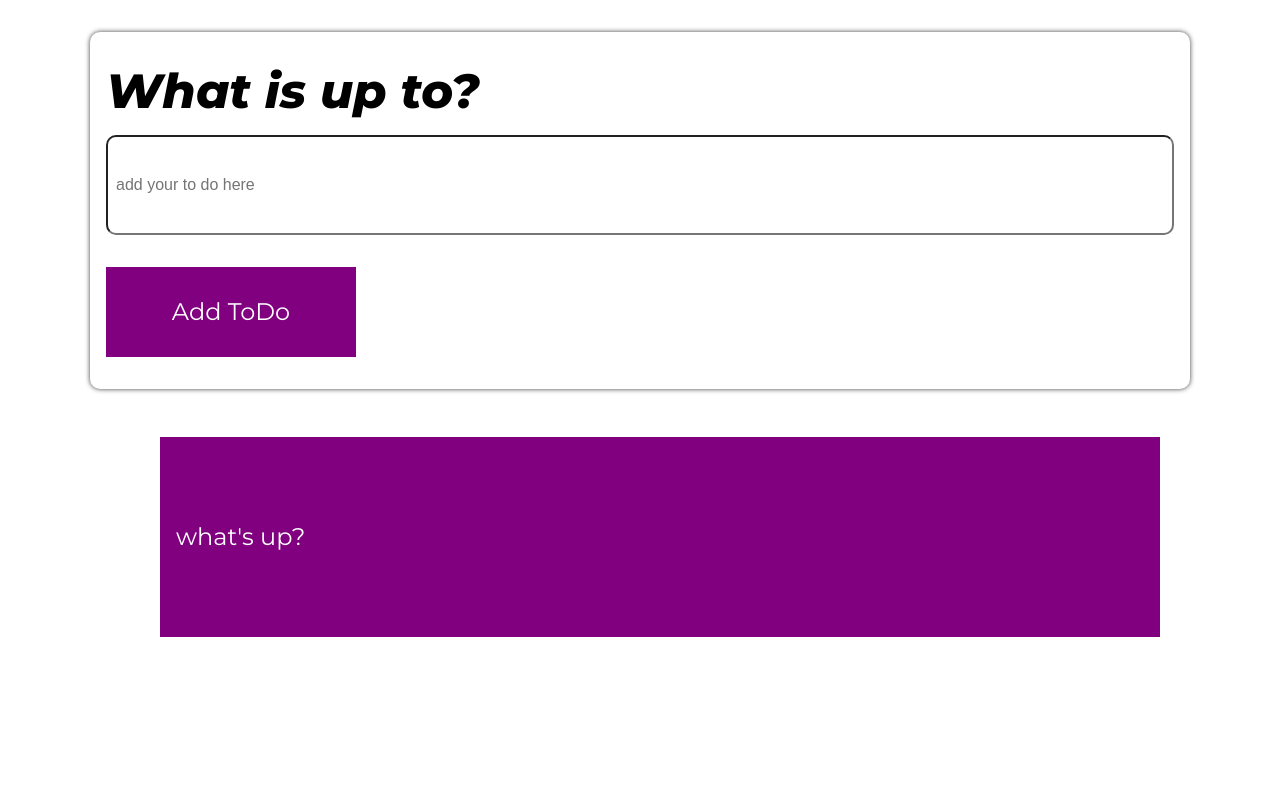
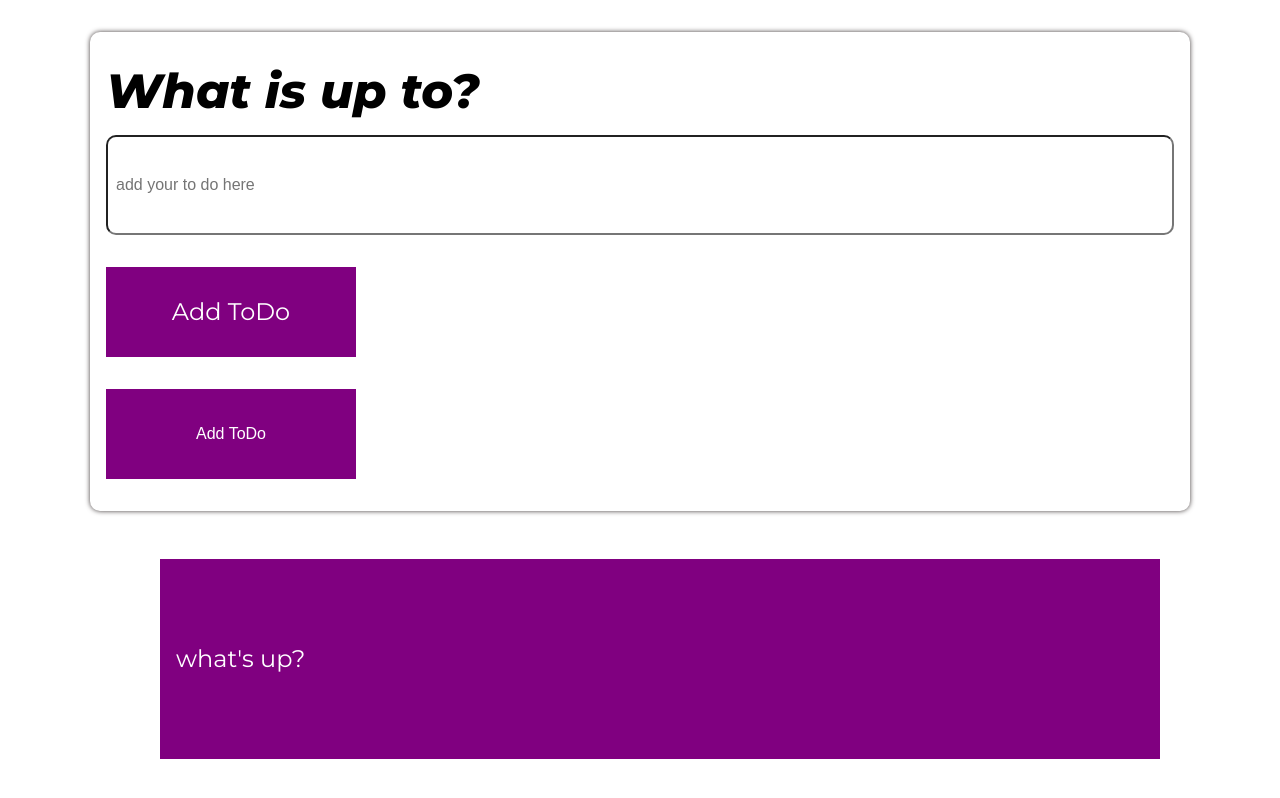
Before and after one commit to gichul0317/react-todo-app, a React (Create React App) app: page / in a window 1280 px wide. Built offline with nearby package versions, Linux system fonts and the light colour scheme.

Commit message:
button styled component added

```diff
--- a/package.json
+++ b/package.json
@@ -11,6 +11,7 @@
     "react-icons": "^4.3.1",
     "react-scripts": "5.0.0",
     "sass": "^1.45.2",
+    "styled-components": "^5.3.3",
     "web-vitals": "^2.1.2"
   },
   "scripts": {
--- /dev/null
+++ b/src/Components/Button/Button.js
@@ -0,0 +1,17 @@
+import styled from 'styled-components';
+
+const Button = styled.button`
+  @include text;
+  background-color: purple;
+  border: none;
+  color: #fff;
+  width: 250px;
+  height: 90px;
+  margin-top: 2rem;
+  &:hover, &:active {
+    cursor: pointer;
+    background-color: salmon;
+  }
+`;
+
+export default Button;
--- a/src/Components/InputField/InputField.js
+++ b/src/Components/InputField/InputField.js
@@ -1,4 +1,5 @@
 import { useState } from 'react';
+import Button from '../Button/Button';
 import './InputField.scss';
 
 function InputField(props) {
@@ -24,9 +25,9 @@ function InputField(props) {
 
   return (
     <form className='form' onSubmit={submitHandler}>
-      <label className="form__label" htmlFor="text" id="text">What is up to?</label>
+      <label className={`form__label${!valid ? '--invalid' : ''}`} htmlFor="text" id="text">What is up to?</label>
       <input className={
-        valid === false ? 'form__input--invalid' : 'form__input'
+        !valid ? 'form__input--invalid' : 'form__input'
       }
         type="text"
         id="text"
@@ -35,6 +36,7 @@ function InputField(props) {
         value={text}
       />
       <button className='form__button' type='submit'>Add ToDo</button>
+      <Button>Add ToDo</Button>
     </form>
   )
 }
--- a/src/Components/InputField/InputField.scss
+++ b/src/Components/InputField/InputField.scss
@@ -15,6 +15,10 @@
   margin-top: 2rem;
   &__label {
     @include title;
+    &--invalid {
+      @include title;
+      color: red;
+    }
   }
   &__input {
     width: 100%;
@@ -22,6 +26,9 @@
     padding: 0.5rem;
     margin-top: 1rem;
     border-radius: 10px;
+    &:active, &:focus {
+      background-color: purple;
+    }
     &--invalid {
       width: 100%;
       height: 100px;
```
Also changed, not shown: 1 other file (tests, documents, lock files or other folders).
